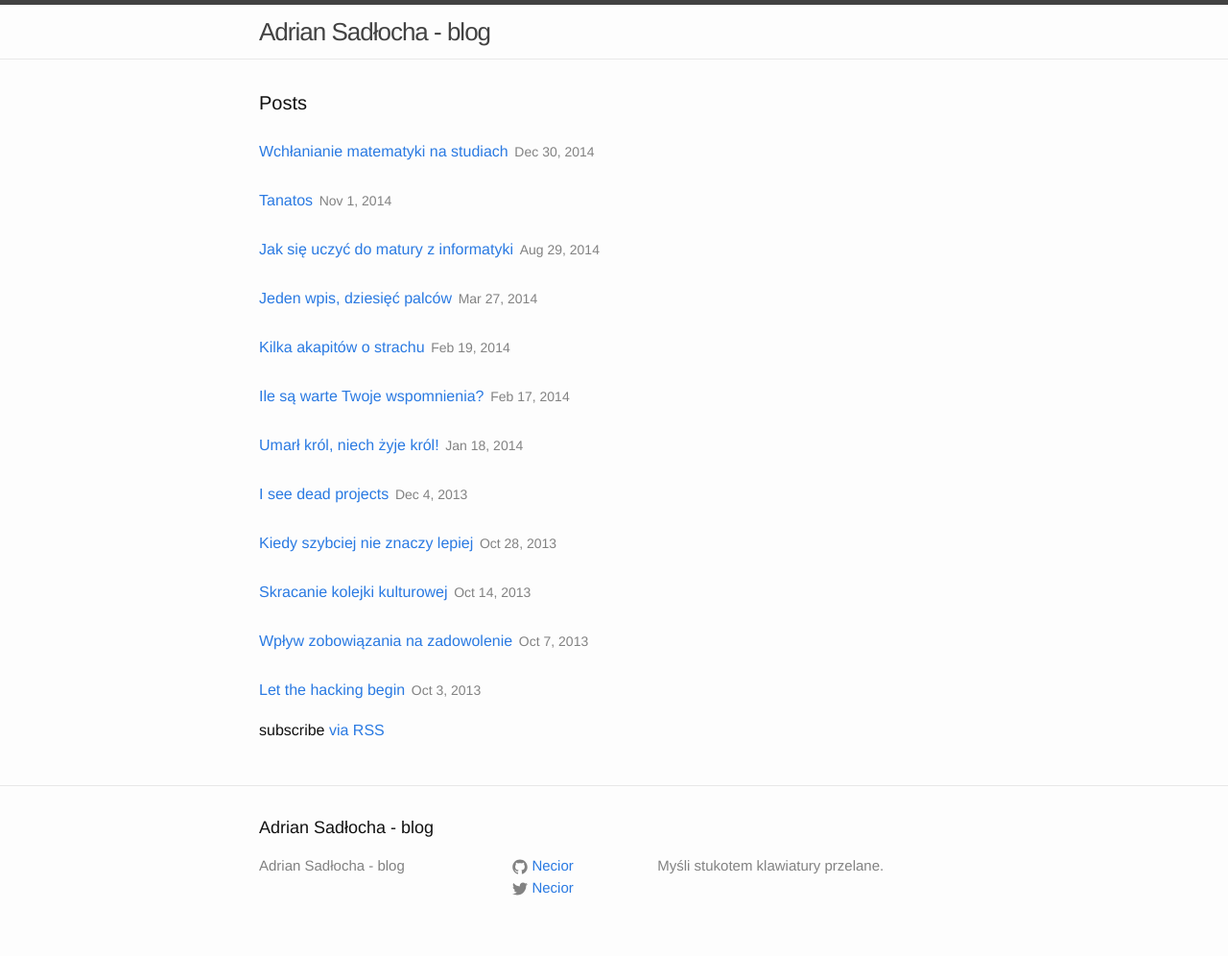
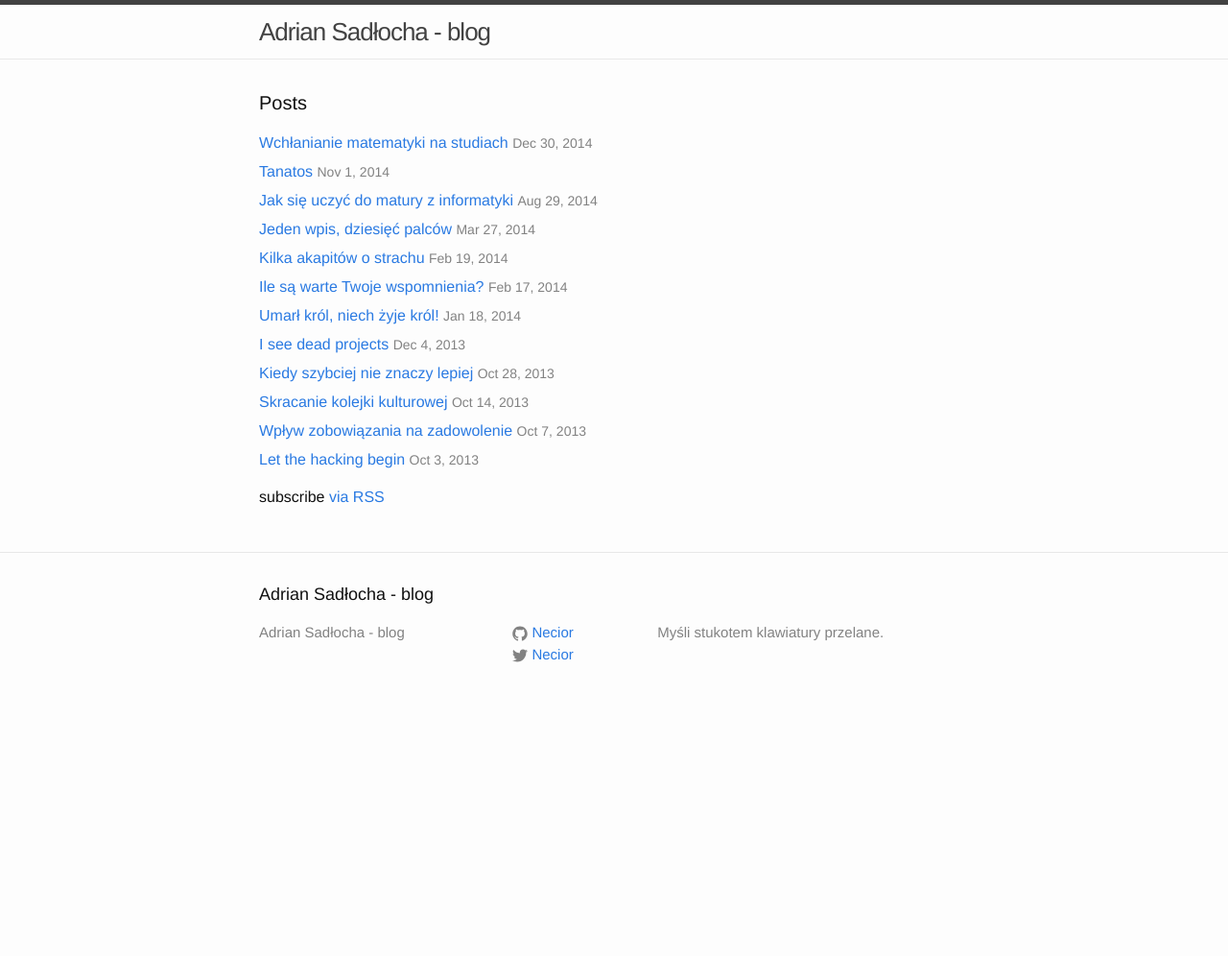
Before and after one commit to Necior/blog, a Jekyll site: the page built from index.html, in a window 1280 px wide. Shown: the whole page at 96% size. Built offline with Jekyll 4.4.1, drawn with Linux system fonts in a browser that asks for light colours; after the commit the page ends 900 px from its top, so only the background shows below that.

Commit message:
Make posts list look neater

```diff
--- a/_sass/_layout.scss
+++ b/_sass/_layout.scss
@@ -172,6 +172,13 @@
 .post-list {
     margin-left: 0;
     list-style: none;
+    > li {
+        margin-bottom: 6px;
+    }
+}
+
+.post-category {
+    font-size: 12px;
 }
 
 .post-meta {
--- a/index.html
+++ b/index.html
@@ -9,13 +9,11 @@ layout: default
   <ul class="post-list">
     {% for post in site.posts %}
       <li>
-        <h2>
-          <a class="post-link" href="{{ post.url | prepend: site.baseurl }}">{{ post.title }}</a>
-          {% if post.tags.size > 0 %}
-            <span class="post-category">({{ post.tags | join:', ' }})</span>
-          {% endif %}
-          <span class="post-meta">{{ post.date | date: "%b %-d, %Y" }}</span>
-        </h2>
+        <a class="post-link" href="{{ post.url | prepend: site.baseurl }}">{{ post.title }}</a>
+        {% if post.tags.size > 0 %}
+          <span class="post-category">({{ post.tags | join:', ' }})</span>
+        {% endif %}
+        <span class="post-meta">{{ post.date | date: "%b %-d, %Y" }}</span>
       </li>
     {% endfor %}
   </ul>
```
